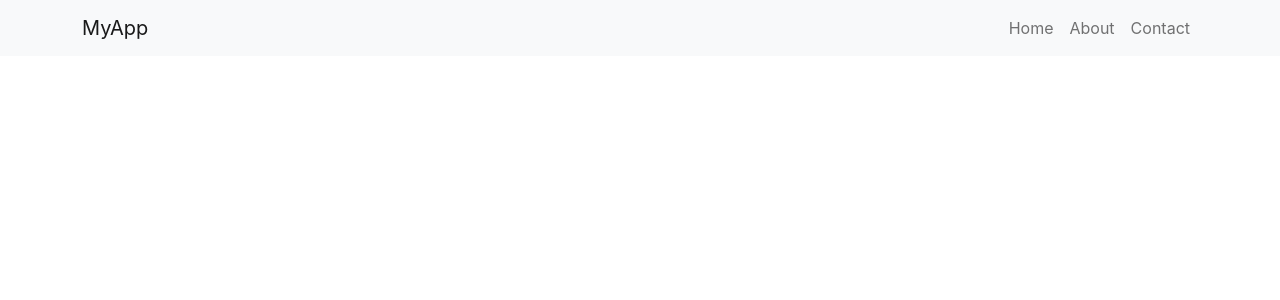
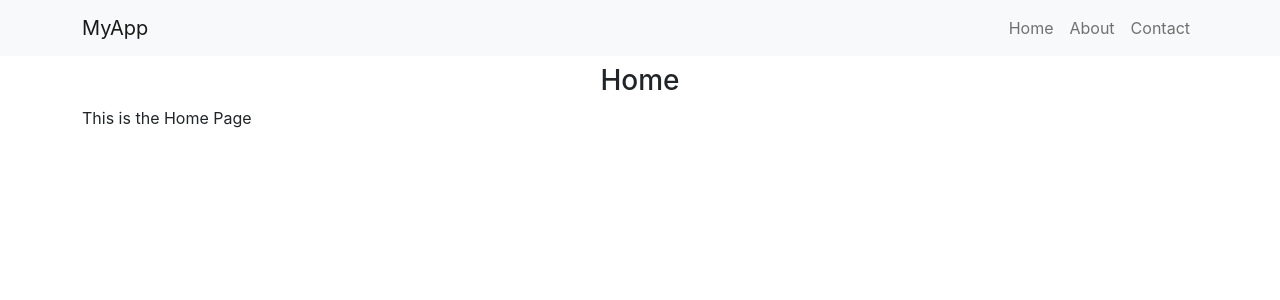
Before and after one commit to DevMasteryLabs/create-react-app-labs, a React (Create React App) app: page / in a window 1280 px wide. Shown: the top 300 px of the page. Built offline with nearby package versions, Linux system fonts and the light colour scheme.

Commit message:
install react-router-dom & set up three routes

```diff
--- a/package.json
+++ b/package.json
@@ -9,6 +9,7 @@
     "bootstrap": "^5.0.0-beta3",
     "react": "^17.0.2",
     "react-dom": "^17.0.2",
+    "react-router-dom": "^5.2.0",
     "react-scripts": "4.0.3",
     "web-vitals": "^1.1.1"
   },
--- a/src/App.js
+++ b/src/App.js
@@ -1,3 +1,5 @@
+import { BrowserRouter, Route } from 'react-router-dom';
+
 import Navbar from './components/Navbar';
 import Home from './components/Home';
 import About from './components/About';
@@ -5,9 +7,14 @@ import Contact from './components/Contact';
 
 function App() {
   return (
-    <div>
-      <Navbar />
-    </div>
+    <BrowserRouter>
+      <div>
+        <Navbar />
+        <Route exact path='/' component={Home} />
+        <Route path='/about' component={About} />
+        <Route path='/contact' component={Contact} />
+      </div>
+    </BrowserRouter>
   );
 }
 
```
Also changed, not shown: 1 other file (tests, documents, lock files or other folders).
